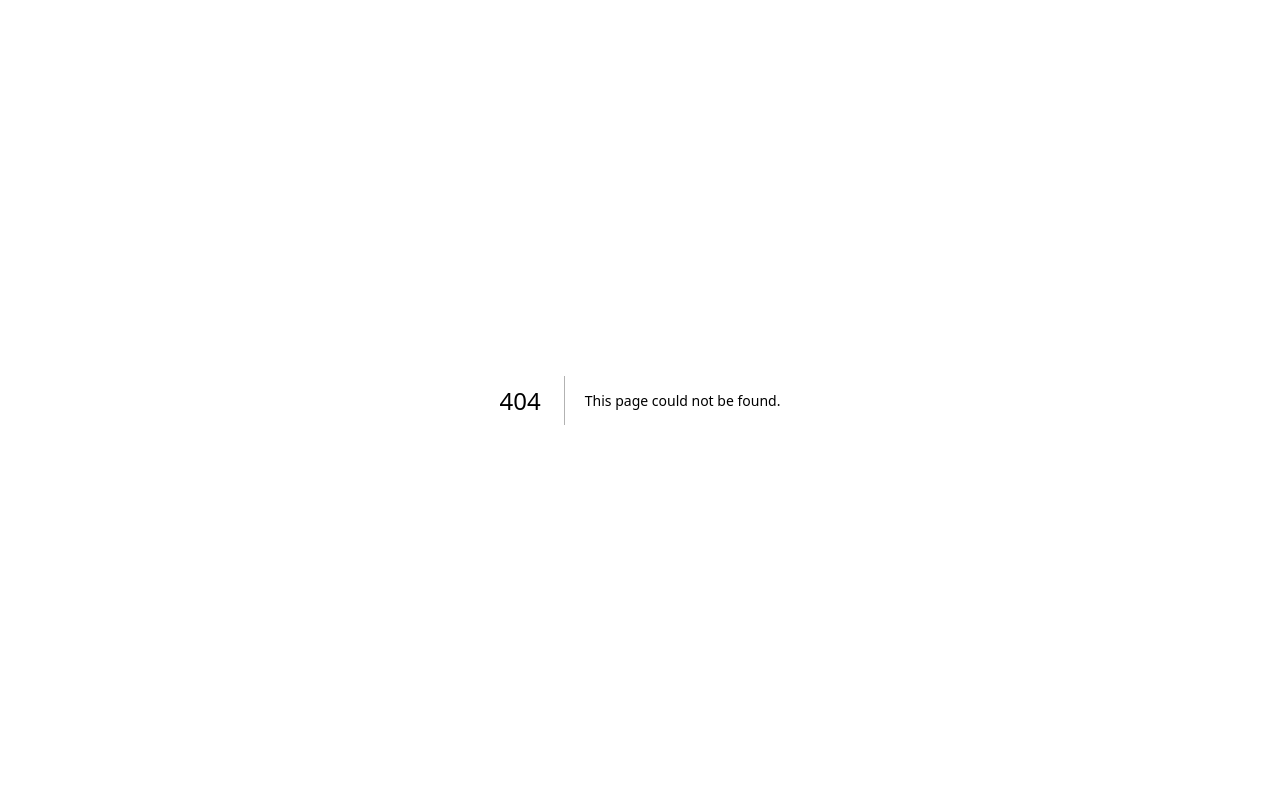
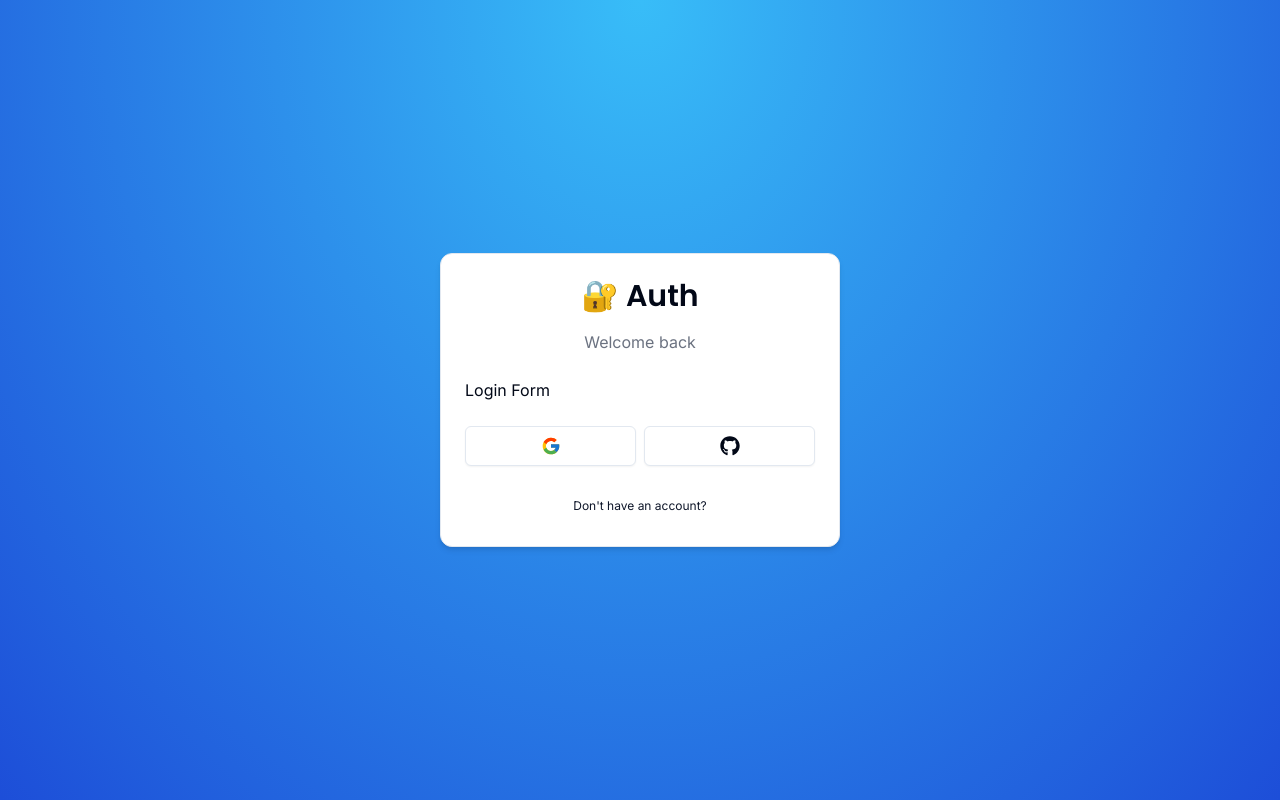
Before and after one commit to patarebenezer/next-auth-v5, a Next.js app: page /login in a window 1280 px wide. Before the commit this address had no page. Built offline with nearby package versions, Linux system fonts and the light colour scheme.

Commit message:
feat(login): layouting login card

```diff
--- /dev/null
+++ b/app/(auth)/layout.tsx
@@ -0,0 +1,9 @@
+import React from "react";
+
+export default function layout({ children }: { children: React.ReactNode }) {
+ return (
+  <div className='h-full flex items-center justify-center bg-[radial-gradient(ellipse_at_top,_var(--tw-gradient-stops))] from-sky-400 to-blue-700 text-white'>
+   {children}
+  </div>
+ );
+}
--- /dev/null
+++ b/app/(auth)/login/page.tsx
@@ -0,0 +1,10 @@
+import { LoginForm } from "@/components/auth/login-form";
+import React from "react";
+
+export default function page() {
+ return (
+  <>
+   <LoginForm />
+  </>
+ );
+}
--- /dev/null
+++ b/components/auth/back-button.tsx
@@ -0,0 +1,17 @@
+"use client";
+
+import Link from "next/link";
+import { Button } from "../ui/button";
+
+interface BackButtonProps {
+ href: string;
+ label: string;
+}
+
+export default function BackButton({ href, label }: BackButtonProps) {
+ return (
+  <Button variant={"link"} className='font-normal w-full' size={"sm"} asChild>
+   <Link href={href}>{label}</Link>
+  </Button>
+ );
+}
--- /dev/null
+++ b/components/auth/card-wrapper.tsx
@@ -0,0 +1,39 @@
+"use client";
+
+import { Card, CardContent, CardFooter, CardHeader } from "../ui/card";
+import BackButton from "./back-button";
+import Header from "./header";
+import Social from "./social";
+
+interface CardWrapperProps {
+ children: React.ReactNode;
+ headerLabel: string;
+ backButtonLabel: string;
+ backButtonHref: string;
+ showSocial?: boolean;
+}
+
+export default function CardWrapper({
+ children,
+ headerLabel,
+ backButtonHref,
+ backButtonLabel,
+ showSocial,
+}: CardWrapperProps) {
+ return (
+  <Card className='w-[400px] shadow-md'>
+   <CardHeader>
+    <Header label={headerLabel} />
+   </CardHeader>
+   <CardContent>{children}</CardContent>
+   {showSocial && (
+    <CardFooter>
+     <Social />
+    </CardFooter>
+   )}
+   <CardFooter>
+    <BackButton href={backButtonHref} label={backButtonLabel} />
+   </CardFooter>
+  </Card>
+ );
+}
--- /dev/null
+++ b/components/auth/header.tsx
@@ -0,0 +1,20 @@
+import { cn } from "@/lib/utils";
+import { Poppins } from "next/font/google";
+
+const font = Poppins({
+ subsets: ["latin"],
+ weight: ["600"],
+});
+
+interface HeaderProps {
+ label: string;
+}
+
+export default function Header({ label }: HeaderProps) {
+ return (
+  <div className={"w-full flex flex-col gap-y-4 items-center"}>
+   <h1 className={cn("text-3xl font-semibold", font.className)}>🔐 Auth</h1>
+   <p className='text-gray-500'>{label}</p>
+  </div>
+ );
+}
--- a/components/auth/login-button.tsx
+++ b/components/auth/login-button.tsx
@@ -16,7 +16,7 @@
  const router = useRouter();
 
  const onClick = () => {
-  router.push("/auth/login");
+  router.push("/login");
  };
 
  if (mode === "modal") {
--- /dev/null
+++ b/components/auth/login-form.tsx
@@ -0,0 +1,14 @@
+import CardWrapper from "./card-wrapper";
+
+export const LoginForm = () => {
+ return (
+  <CardWrapper
+   headerLabel='Welcome back'
+   backButtonLabel="Don't have an account?"
+   backButtonHref='/register'
+   showSocial
+  >
+   Login Form
+  </CardWrapper>
+ );
+};
--- /dev/null
+++ b/components/auth/social.tsx
@@ -0,0 +1,27 @@
+"use client";
+
+import { FcGoogle } from "react-icons/fc";
+import { FaGithub } from "react-icons/fa";
+import { Button } from "../ui/button";
+export default function Social() {
+ return (
+  <div className='flex items-center w-full gap-x-2'>
+   <Button
+    size={"lg"}
+    className='w-full'
+    variant={"outline"}
+    onClick={() => {}}
+   >
+    <FcGoogle className='h-5 w-5' />
+   </Button>
+   <Button
+    size={"lg"}
+    className='w-full'
+    variant={"outline"}
+    onClick={() => {}}
+   >
+    <FaGithub className='h-5 w-5' />
+   </Button>
+  </div>
+ );
+}
--- /dev/null
+++ b/components/ui/card.tsx
@@ -0,0 +1,76 @@
+import * as React from "react"
+
+import { cn } from "@/lib/utils"
+
+const Card = React.forwardRef<
+  HTMLDivElement,
+  React.HTMLAttributes<HTMLDivElement>
+>(({ className, ...props }, ref) => (
+  <div
+    ref={ref}
+    className={cn(
+      "rounded-xl border bg-card text-card-foreground shadow",
+      className
+    )}
+    {...props}
+  />
+))
+Card.displayName = "Card"
+
+const CardHeader = React.forwardRef<
+  HTMLDivElement,
+  React.HTMLAttributes<HTMLDivElement>
+>(({ className, ...props }, ref) => (
+  <div
+    ref={ref}
+    className={cn("flex flex-col space-y-1.5 p-6", className)}
+    {...props}
+  />
+))
+CardHeader.displayName = "CardHeader"
+
+const CardTitle = React.forwardRef<
+  HTMLParagraphElement,
+  React.HTMLAttributes<HTMLHeadingElement>
+>(({ className, ...props }, ref) => (
+  <h3
+    ref={ref}
+    className={cn("font-semibold leading-none tracking-tight", className)}
+    {...props}
+  />
+))
+CardTitle.displayName = "CardTitle"
+
+const CardDescription = React.forwardRef<
+  HTMLParagraphElement,
+  React.HTMLAttributes<HTMLParagraphElement>
+>(({ className, ...props }, ref) => (
+  <p
+    ref={ref}
+    className={cn("text-sm text-muted-foreground", className)}
+    {...props}
+  />
+))
+CardDescription.displayName = "CardDescription"
+
+const CardContent = React.forwardRef<
+  HTMLDivElement,
+  React.HTMLAttributes<HTMLDivElement>
+>(({ className, ...props }, ref) => (
+  <div ref={ref} className={cn("p-6 pt-0", className)} {...props} />
+))
+CardContent.displayName = "CardContent"
+
+const CardFooter = React.forwardRef<
+  HTMLDivElement,
+  React.HTMLAttributes<HTMLDivElement>
+>(({ className, ...props }, ref) => (
+  <div
+    ref={ref}
+    className={cn("flex items-center p-6 pt-0", className)}
+    {...props}
+  />
+))
+CardFooter.displayName = "CardFooter"
+
+export { Card, CardHeader, CardFooter, CardTitle, CardDescription, CardContent }
--- a/package.json
+++ b/package.json
@@ -16,6 +16,7 @@
     "next": "14.2.3",
     "react": "^18",
     "react-dom": "^18",
+    "react-icons": "^5.2.1",
     "tailwind-merge": "^2.3.0",
     "tailwindcss-animate": "^1.0.7"
   },
```
Also changed, not shown: app/auth/login/page.tsx (deleted), 1 other file (tests, documents, lock files or other folders).
